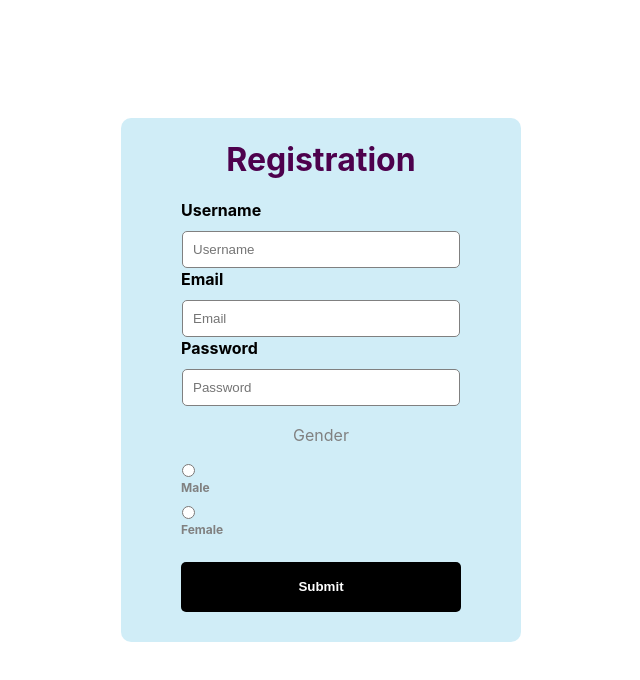
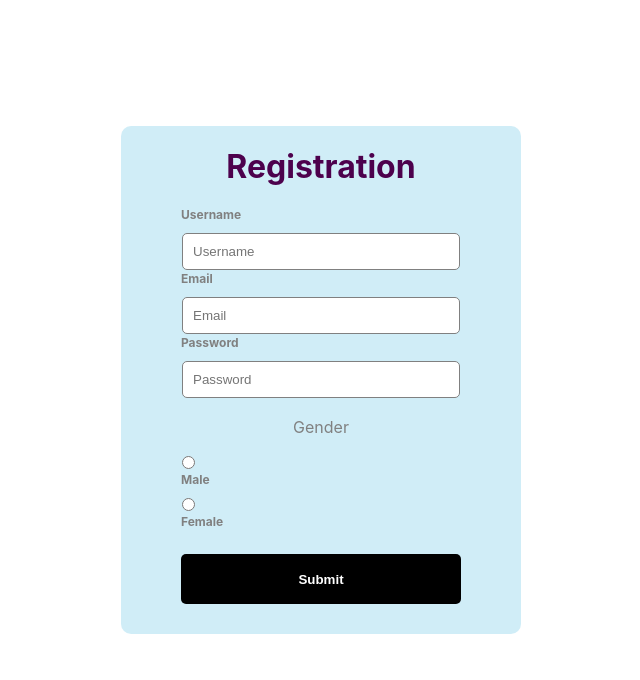
Before and after one commit to kurrachandu/Food-App-Typescript, a React (Create React App) app: page /login in a window 1280 px wide. Shown: the top 680 px of the page, without its empty margins (319-959 px from the left). Built offline with nearby package versions, Linux system fonts and the light colour scheme.

Commit message:
dropdown css

```diff
--- a/src/components/pages/Auth/forminput.css
+++ b/src/components/pages/Auth/forminput.css
@@ -12,7 +12,7 @@ input
     width: 280px;
 
 
-}card
+}
 label{
     font-size: 12px;
     color: gray;
@@ -26,10 +26,10 @@ span {
 input:invalid[focused="true"]  ~ span{
     display: block;
 }
-.gender{
+/* .gender{
     font-size: 12px;
     color: gray;
-}
+} */
 
 .todo-container {
     display: flex;
```
